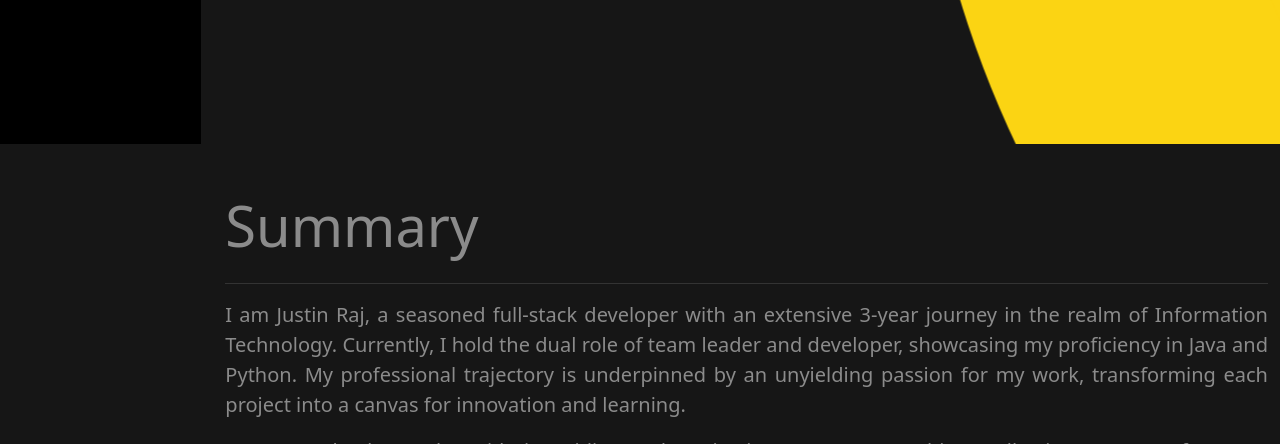
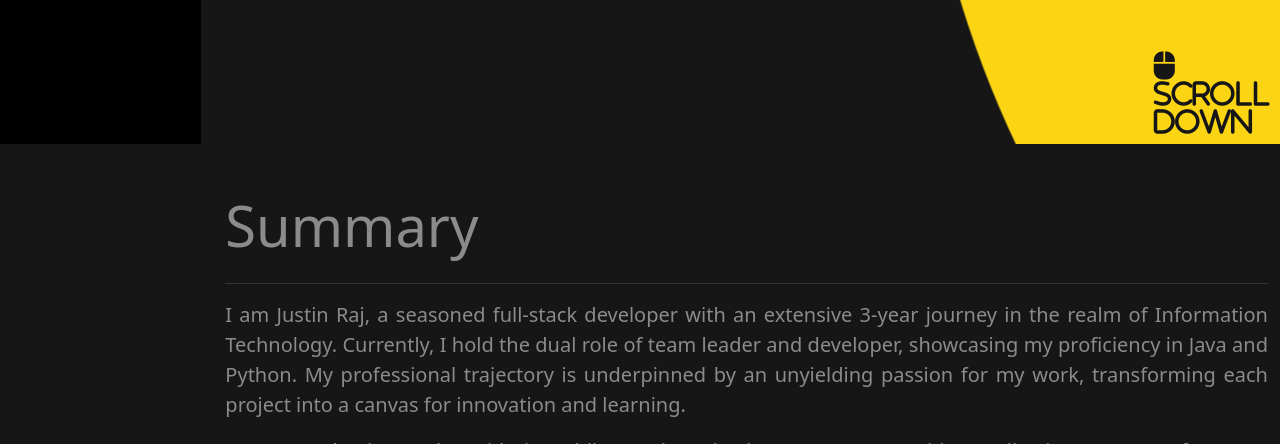
Before and after one commit to Jerwish-Hacker/Portfolio-V1, a plain HTML site: page index.html in a window 1280 px wide. Shown: the part 656-1100 px from the top of the page. Drawn offline with nearby package versions, Linux system fonts and the light colour scheme.

Commit message:
Scroll down icon

```diff
--- a/code.js
+++ b/code.js
@@ -17,3 +17,15 @@ function checkboxes() {
         }
     });
 }
+
+
+
+window.addEventListener('scroll', function() {
+    const scrolldownfinger=document.querySelector("#scroll-down-finger");
+    if (window.scrollY > 0) {
+        scrolldownfinger.classList.add('d-none-myeffect');
+
+    } else {
+        scrolldownfinger.classList.remove('d-none-myeffect') ;
+    }
+  });
--- a/index.html
+++ b/index.html
@@ -89,8 +89,11 @@
             </div>
         </div>
         <div class="row">
-            <div class="col-10 offset-2 " style="height: 100vh;">
+            <div class="col-10 offset-2 " style="height: 100vh;" id="bg-photo-box">
                 <img src="./img/p.jpg" alt="Justin Photo" class="rounded-5" id="bg-photo">
+                <i class="fas fa-mouse fs-3" id="scroll-down-finger">
+                    <span>Scroll Down</span>
+                </i>
             </div>
         </div>
     </div>
--- a/style.css
+++ b/style.css
@@ -1,3 +1,7 @@
+body{
+    scroll-behavior: smooth;
+}
+
 #nav a {
     all: unset;
 }
@@ -22,6 +26,7 @@
     animation-timing-function: ease-in-out;
     animation-iteration-count: infinite;
     animation-direction: alternate;
+
     /* border: 100px  #fbd413 solid; */
     /* border-style: dashed; */
     /* border-color: black; */
@@ -190,6 +195,26 @@ nav a:hover {
     border-right: none;
 }
 
+#scroll-down-finger {
+    width: 100px;
+    color: #161616;
+    position: absolute;
+    bottom: 1%;
+    right: 2%;
+    animation: .5s ease-in-out infinite  alternate scroll-down-animation;
+    transition-duration: 1s;
+    transition-property: opacity;
+}
+.d-none-myeffect{
+    opacity: 0;
+}
+
+@keyframes scroll-down-animation{
+    to{
+        transform:scale(1.05);
+    }
+}
+
 @media screen and (max-width: 1200px) {
     #skills-box i {
         font-size: 80px;
```
